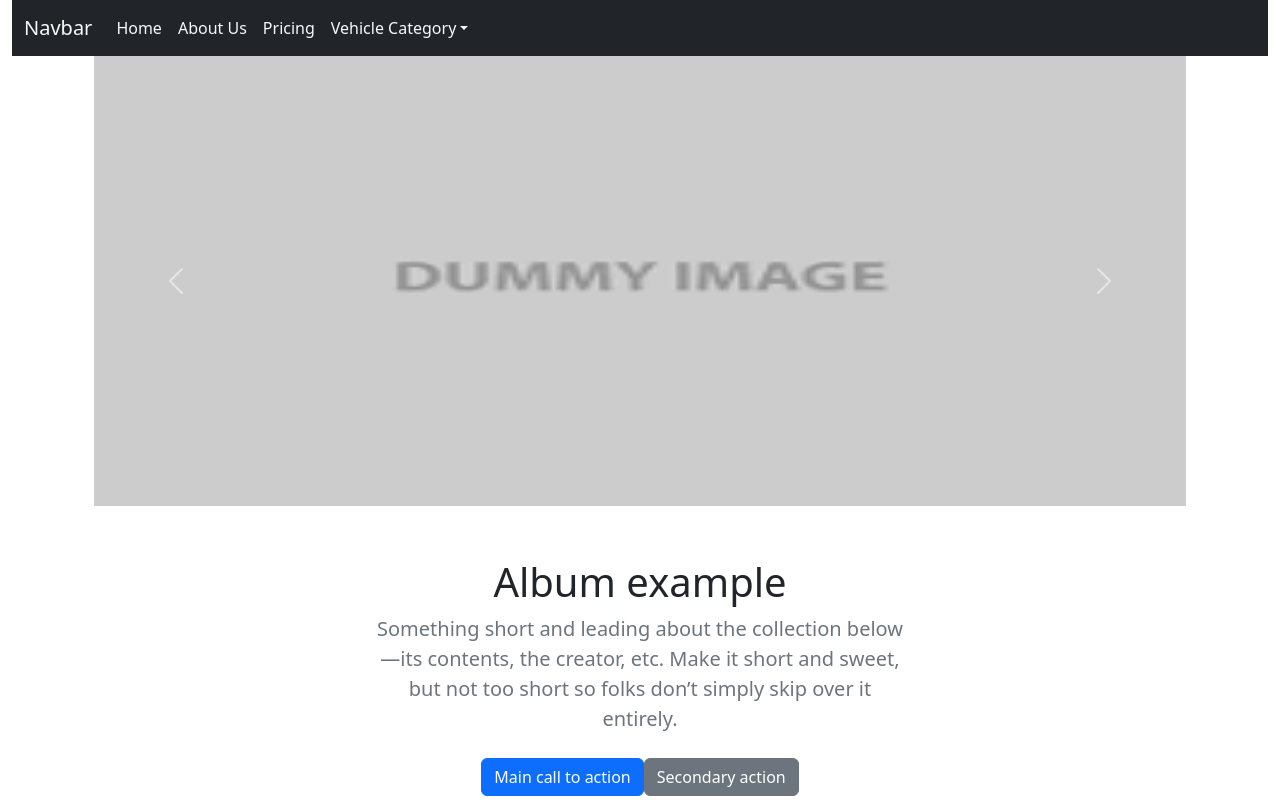
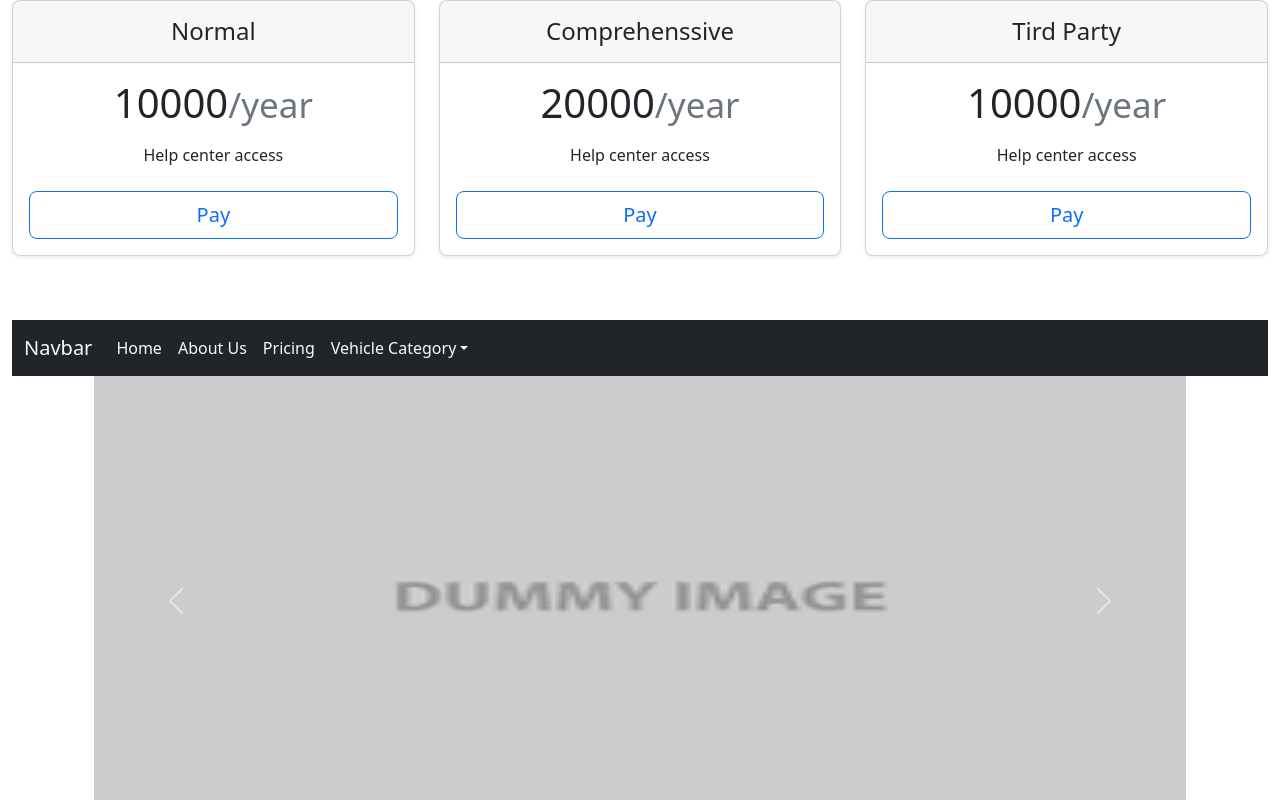
Before and after one commit to FSTeam3/ReactStatic, a React (Create React App) app: page / in a window 1280 px wide. Shown: the top 800 px of the page. Built offline with nearby package versions, Linux system fonts and the light colour scheme.

Commit message:
Pricing component added

```diff
--- a/src/App.js
+++ b/src/App.js
@@ -4,11 +4,12 @@ import Header from '../src/compo/Header';
 import Footers from './compo/Footers';
 import About_us from './Pages/About_us';
 import Forms from './compo/Forms';
-
+import Pricing from './compo/Pricing';
 function App() {
   return (
   <div>
-
+    <Pricing />
+    <br/>
       <Header />
       <Home />
       <Footers />
--- /dev/null
+++ b/src/compo/Pricing.js
@@ -0,0 +1,80 @@
+import React from 'react'
+import Pricing_data from '../datas/Pricing_data'
+
+const Pricing = () => {
+  return (
+    <div class="row row-cols-1 row-cols-md-3 mb-3 text-center">
+      {Pricing_data.map((data) => {
+        return <div class="col">
+        <div class="card mb-4 rounded-3 shadow-sm">
+          <div class="card-header py-3">
+            <h4 class="my-0 fw-normal">{data.title}</h4>
+          </div>
+          <div class="card-body">
+            <h1 class="card-title pricing-card-title">{data.price}<small class="text-muted fw-light">/{data.year}</small></h1>
+            <ul class="list-unstyled mt-3 mb-4">
+              <li>Help center access</li>
+            </ul>
+            <button type="button" class="w-100 btn btn-lg btn-outline-primary">{data.btn}</button>
+          </div>
+        </div>
+      </div>
+      })}
+
+
+    {/* <div class="col">
+      <div class="card mb-4 rounded-3 shadow-sm">
+        <div class="card-header py-3">
+          <h4 class="my-0 fw-normal">Free</h4>
+        </div>
+        <div class="card-body">
+          <h1 class="card-title pricing-card-title">$0<small class="text-muted fw-light">/mo</small></h1>
+          <ul class="list-unstyled mt-3 mb-4">
+            <li>10 users included</li>
+            <li>2 GB of storage</li>
+            <li>Email support</li>
+            <li>Help center access</li>
+          </ul>
+          <button type="button" class="w-100 btn btn-lg btn-outline-primary">Sign up for free</button>
+        </div>
+      </div>
+    </div>
+    <div class="col">
+      <div class="card mb-4 rounded-3 shadow-sm">
+        <div class="card-header py-3">
+          <h4 class="my-0 fw-normal">Pro</h4>
+        </div>
+        <div class="card-body">
+          <h1 class="card-title pricing-card-title">$15<small class="text-muted fw-light">/mo</small></h1>
+          <ul class="list-unstyled mt-3 mb-4">
+            <li>20 users included</li>
+            <li>10 GB of storage</li>
+            <li>Priority email support</li>
+            <li>Help center access</li>
+          </ul>
+          <button type="button" class="w-100 btn btn-lg btn-primary">Get started</button>
+        </div>
+      </div>
+    </div>
+    <div class="col">
+      <div class="card mb-4 rounded-3 shadow-sm border-primary">
+        <div class="card-header py-3 text-bg-primary border-primary">
+          <h4 class="my-0 fw-normal">Enterprise</h4>
+        </div>
+        <div class="card-body">
+          <h1 class="card-title pricing-card-title">$29<small class="text-muted fw-light">/mo</small></h1>
+          <ul class="list-unstyled mt-3 mb-4">
+            <li>30 users included</li>
+            <li>15 GB of storage</li>
+            <li>Phone and email support</li>
+            <li>Help center access</li>
+          </ul>
+          <button type="button" class="w-100 btn btn-lg btn-primary">Contact us</button>
+        </div>
+      </div>
+    </div> */}
+  </div>
+  )
+}
+
+export default Pricing
--- /dev/null
+++ b/src/datas/Pricing_data.js
@@ -0,0 +1,22 @@
+const Pricing_data = [
+    {
+        title : "Normal",
+        price : "10000",
+        year : "year",
+        btn : "Pay"
+    },
+    {
+        title : "Comprehenssive",
+        price : "20000",
+        year : "year",
+        btn : "Pay"
+    },
+    {
+        title : "Tird Party",
+        price : "10000",
+        year : "year",
+        btn : "Pay"
+    }
+]
+
+export default Pricing_data
```
